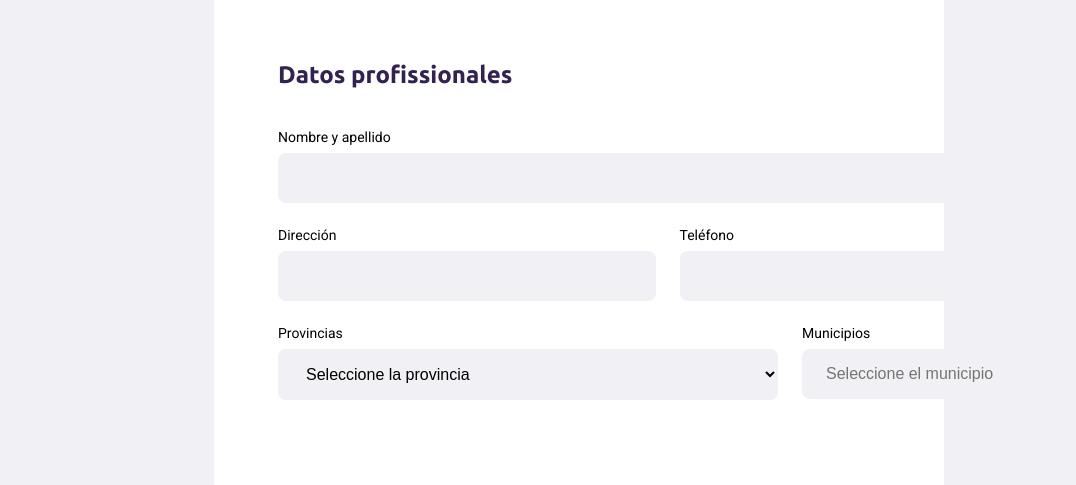
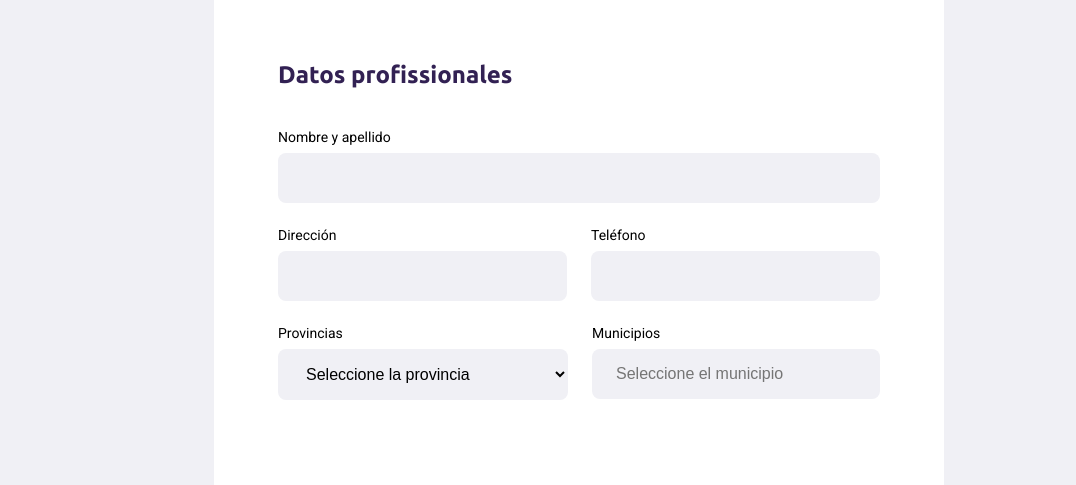
Before and after one commit to FelipeFontouraBr/Emplex, a plain HTML site: page create-service.html in a window 1280 px wide. Shown: the part 294-779 px from the top of the page, without its empty margins (61-1137 px from the left). Drawn offline with Linux system fonts and the light colour scheme.

Commit message:
Fixed error: width about 'select'

```diff
--- a/styles/create-service.css
+++ b/styles/create-service.css
@@ -79,7 +79,7 @@ form input {
 }
 
 form select {
-    width: 500px;
+    width: 290px;
     margin: 0px auto;
     background-color: #F0F0F5;
     border: 0;
```
